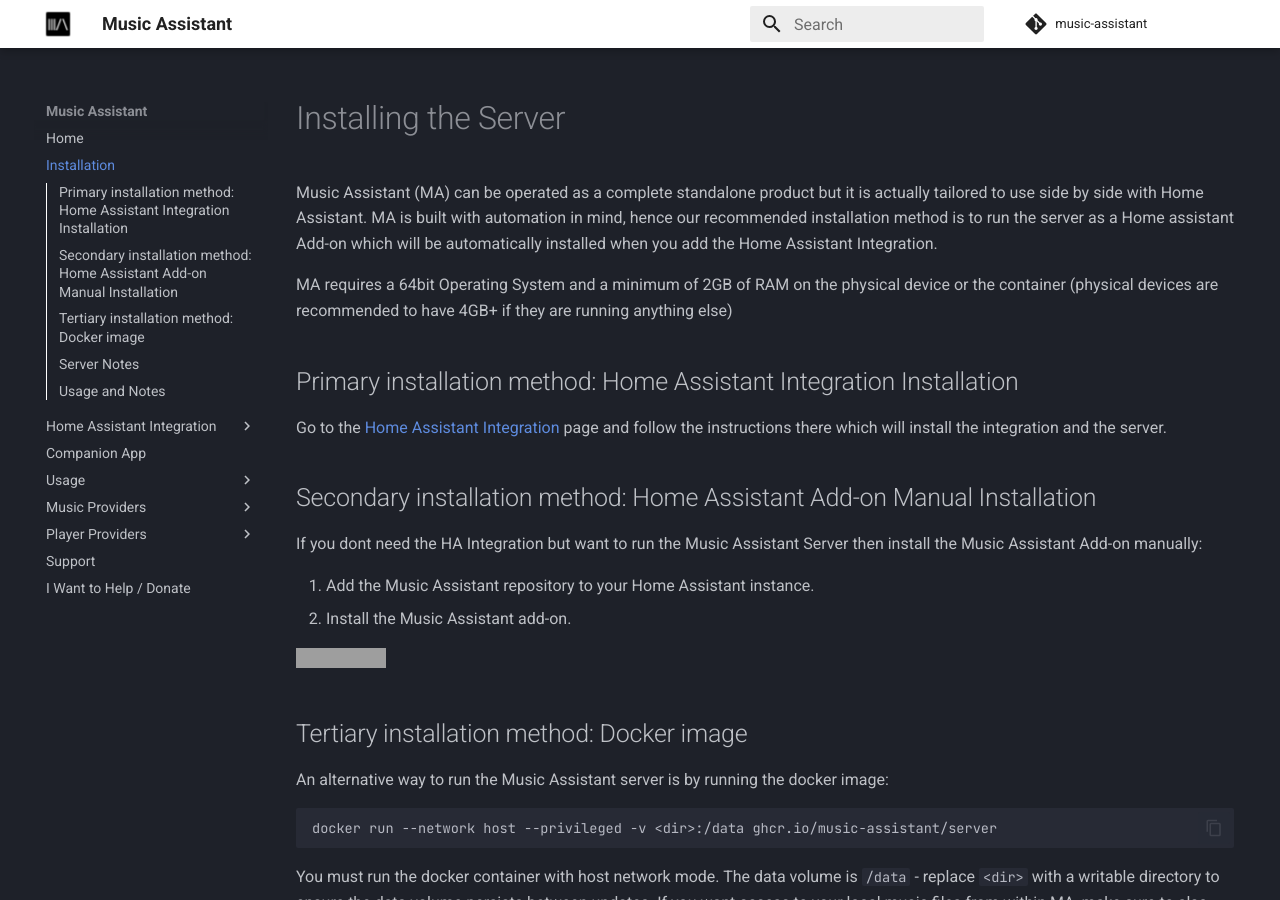
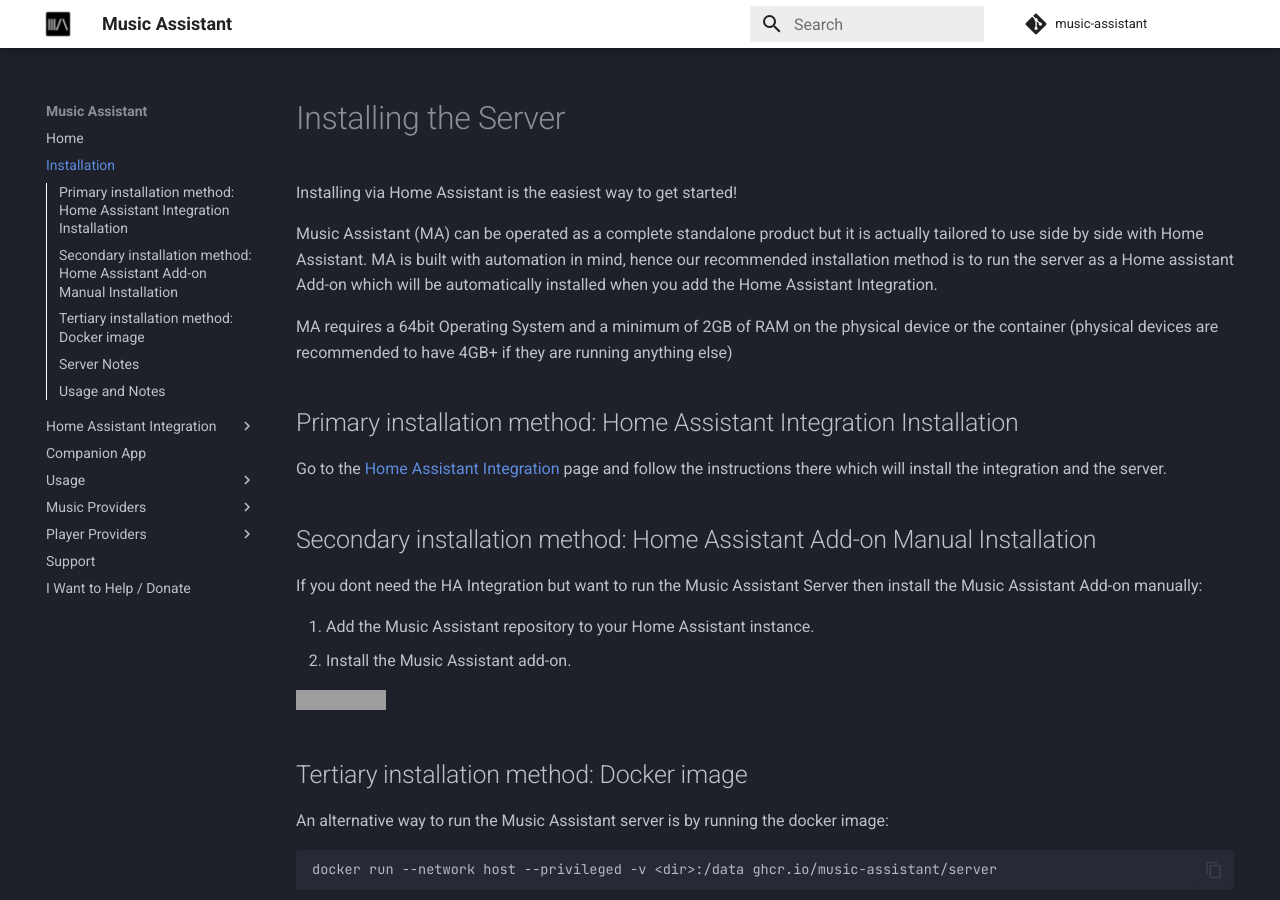
Before and after one commit to pwbriggs/music-assistant.github.io, an MkDocs documentation site: the page built from docs/Installation.md, in a window 1280 px wide and 900 px high. Built offline with MkDocs 1.6.1 and Material for MkDocs 9.7.7, drawn with Linux system fonts in a browser that asks for light colours; grey boxes are pictures that could not be loaded.

Commit message:
Added sentence to recommend install via HA

```diff
--- a/docs/Installation.md
+++ b/docs/Installation.md
@@ -1,4 +1,6 @@
 # Installing the Server
+
+Installing via Home Assistant is the easiest way to get started!
 
 Music Assistant (MA) can be operated as a complete standalone product but it is actually tailored to use side by side with Home Assistant. MA is built with automation in mind, hence our recommended installation method is to run the server as a Home assistant Add-on which will be automatically installed when you add the Home Assistant Integration.
 
```
